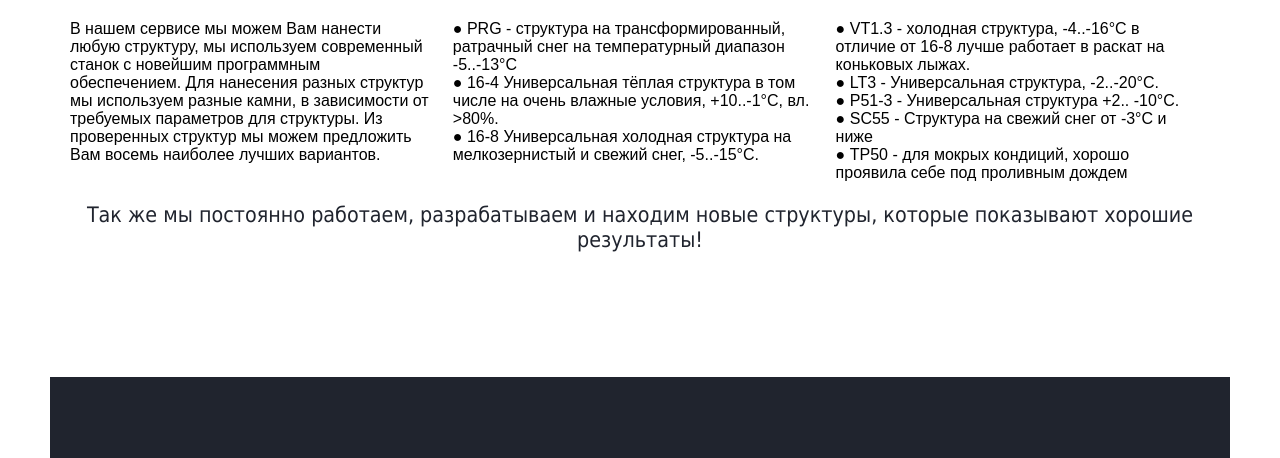
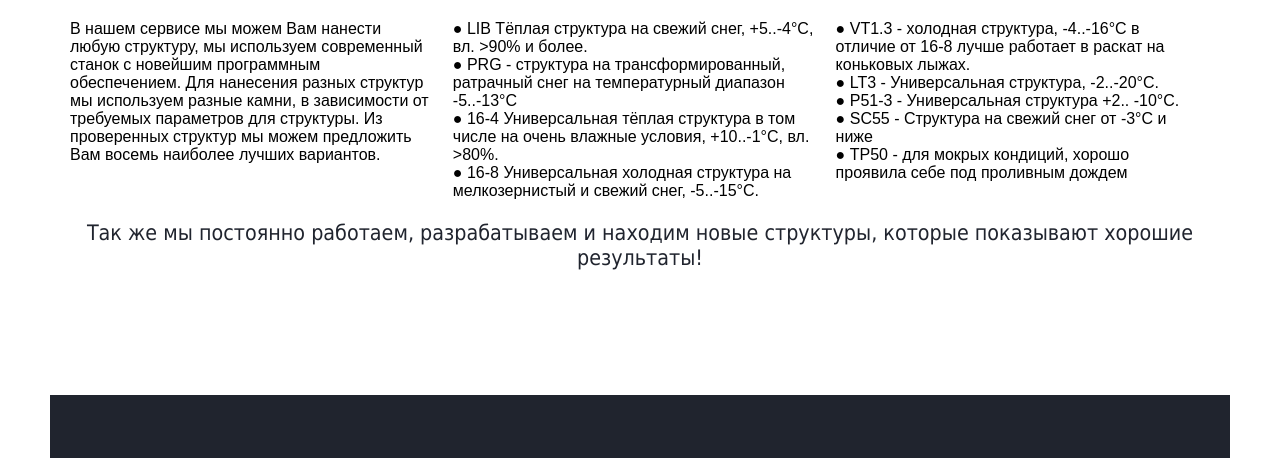
Before and after one commit to baddulliano/svecky.racing, a plain HTML site: page structures.html in a window 1280 px wide. Shown: the part 376-834 px from the top of the page. Drawn offline with Linux system fonts and the light colour scheme.

Commit message:
Update structures.html

```diff
--- a/structures.html
+++ b/structures.html
@@ -65,7 +65,7 @@
 В нашем сервисе мы можем Вам нанести любую структуру, мы используем современный станок с новейшим программным обеспечением. Для нанесения разных структур мы используем разные камни, в зависимости от требуемых параметров для структуры.
 Из проверенных структур мы можем предложить Вам восемь наиболее лучших вариантов.</span>
 </div>
-</div></div><div id="container_30f911ac"><div id="container_30f911ac_padding"><div class="textstyle2">  <span class="textstyle6">● PRG - структура на трансформированный, ратрачный снег на температурный диапазон -5..-13°C<br>● 16-4 Универсальная тёплая структура в том числе на очень влажные условия, +10..-1°C, вл. &gt;80%.<br>● 16-8 Универсальная холодная структура на мелкозернистый и свежий снег, -5..-15°C.</span>
+</div></div><div id="container_30f911ac"><div id="container_30f911ac_padding"><div class="textstyle2">  <span class="textstyle6">● LIB Тёплая структура на свежий снег, +5..-4°C, вл. &gt;90% и более.<br> ● PRG - структура на трансформированный, ратрачный снег на температурный диапазон -5..-13°C<br>● 16-4 Универсальная тёплая структура в том числе на очень влажные условия, +10..-1°C, вл. &gt;80%.<br>● 16-8 Универсальная холодная структура на мелкозернистый и свежий снег, -5..-15°C.</span>
 </div>
 </div></div><div id="container_7b4eae35"><div id="container_7b4eae35_padding"><div class="textstyle2">  <span class="textstyle6">● VT1.3 - холодная структура, -4..-16°C в отличие от 16-8 лучше работает в раскат на коньковых лыжах.<br>● LT3 - Универсальная структура, -2..-20°C.<br>● P51-3 - Универсальная структура +2.. -10°C.<br>● SC55 - Структура на свежий снег от -3°C и ниже<br>● TP50 - для мокрых кондиций, хорошо проявила себе под проливным дождем</span>
 </div>
```
